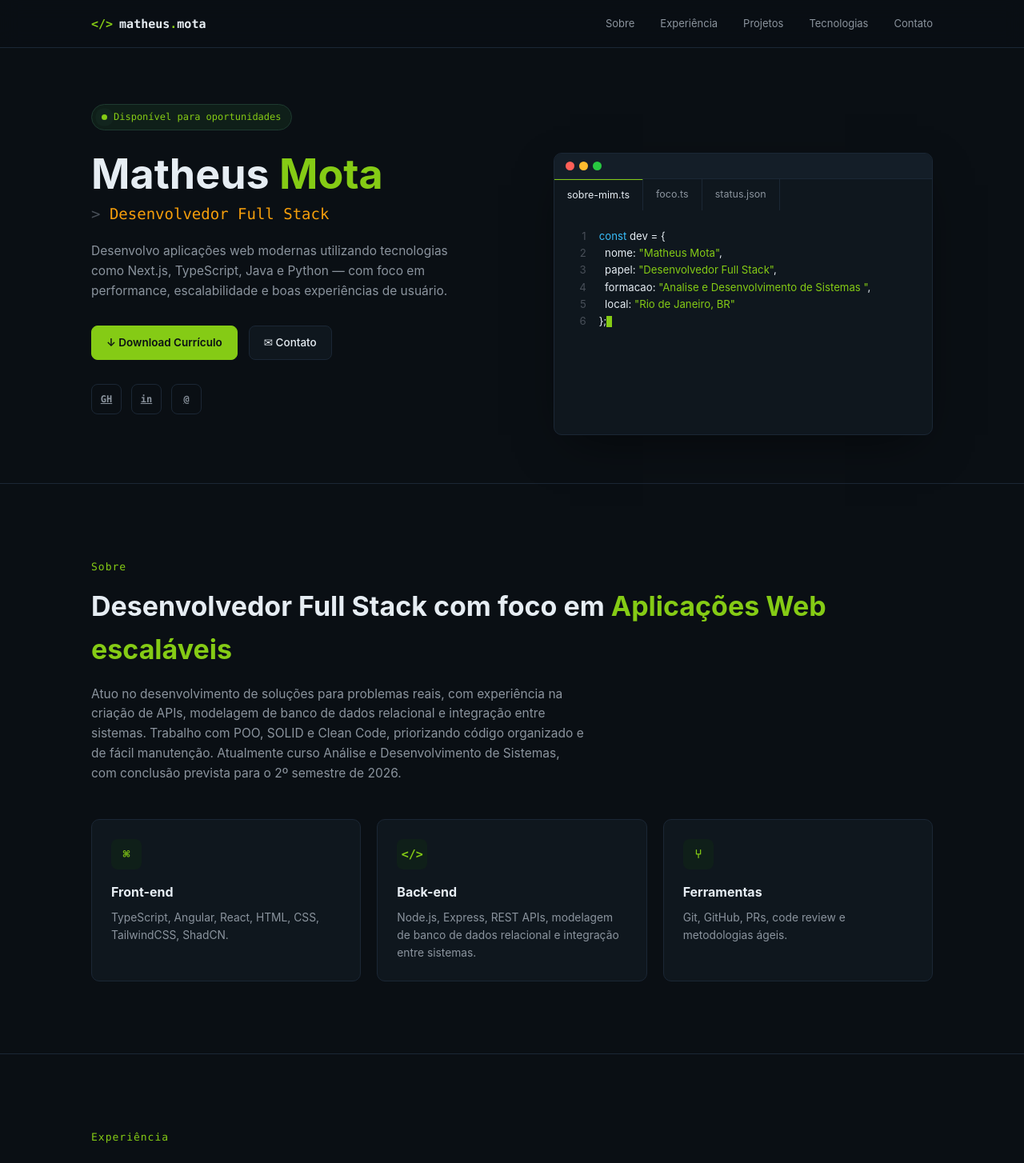
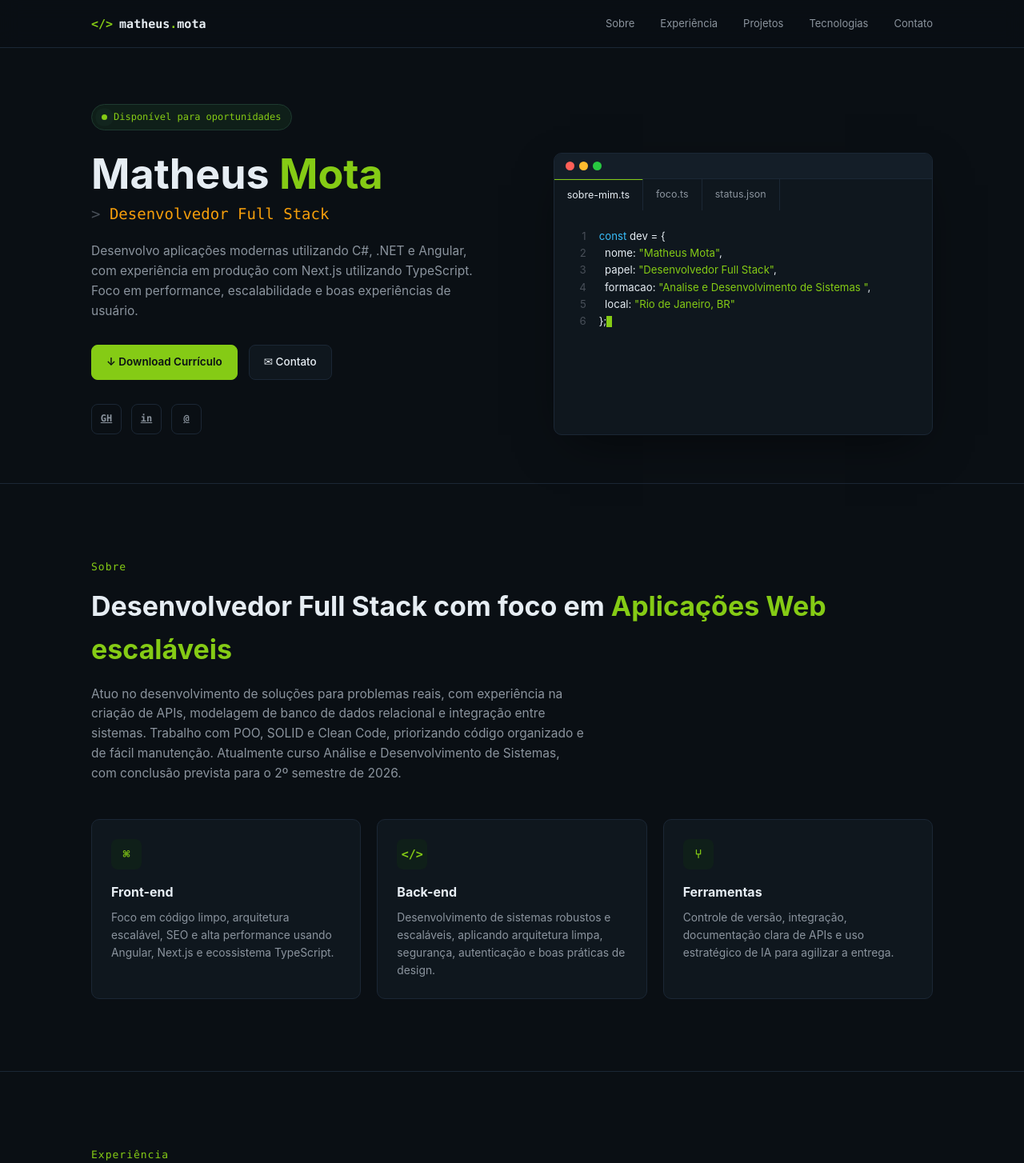
Before and after one commit to MatheusxMota/matheus-portfolio, an Angular app: page / in a window 1280 px wide. Shown: the top 1454 px of the page at 80% size. Built offline with nearby package versions, Linux system fonts and the light colour scheme; what @lucide/angular would draw is missing.

Commit message:
chore:alteracao de texto dos cards na aba sobre

```diff
--- a/src/app/core/data/portfolio-data.ts
+++ b/src/app/core/data/portfolio-data.ts
@@ -32,7 +32,7 @@ export const PORTFOLIO_DATA = {
     location: 'Rio de Janeiro, BR',
     email: 'matheusxmota@gmail.com.br',
     status: 'Disponível para oportunidades',
-    bio: 'Desenvolvo aplicações web modernas utilizando tecnologias como Next.js, TypeScript, Java e Python — com foco em performance, escalabilidade e boas experiências de usuário.',
+    bio: 'Desenvolvo aplicações modernas utilizando C#, .NET e Angular, com experiência em produção com Next.js utilizando TypeScript. Foco em performance, escalabilidade e boas experiências de usuário.',
   } as DevProfile,
 
   jobs: [
--- a/src/app/sections/about/about.component.ts
+++ b/src/app/sections/about/about.component.ts
@@ -25,17 +25,17 @@ import { RevealDirective } from '../../shared/directives/reveal.directive';
           <app-card
             icon="⌘"
             title="Front-end"
-            description="TypeScript, Angular, React, HTML, CSS, TailwindCSS, ShadCN."
+            description="Foco em código limpo, arquitetura escalável, SEO e alta performance usando Angular, Next.js e ecossistema TypeScript."
           />
           <app-card
             icon="</>"
             title="Back-end"
-            description="Node.js, Express, REST APIs, modelagem de banco de dados relacional e integração entre sistemas."
+            description="Desenvolvimento de sistemas robustos e escaláveis, aplicando arquitetura limpa, segurança, autenticação e boas práticas de design."
           />
           <app-card
             icon="⑂"
             title="Ferramentas"
-            description="Git, GitHub, PRs, code review e metodologias ágeis."
+            description="Controle de versão, integração, documentação clara de APIs e uso estratégico de IA para agilizar a entrega."
           />
         </div>
       </div>
--- a/src/app/sections/projects/projects.component.ts
+++ b/src/app/sections/projects/projects.component.ts
@@ -15,7 +15,7 @@ import { RevealDirective } from '../../shared/directives/reveal.directive';
 
         @for (p of projects; track p.title) {
           <div class="project-card">
-            <h3>📦 {{ p.title }}</h3>
+            <h3>{{ p.title }}</h3>
             <p>{{ p.description }}</p>
             <div class="tags">
               @for (tag of p.tags; track tag) {
```
